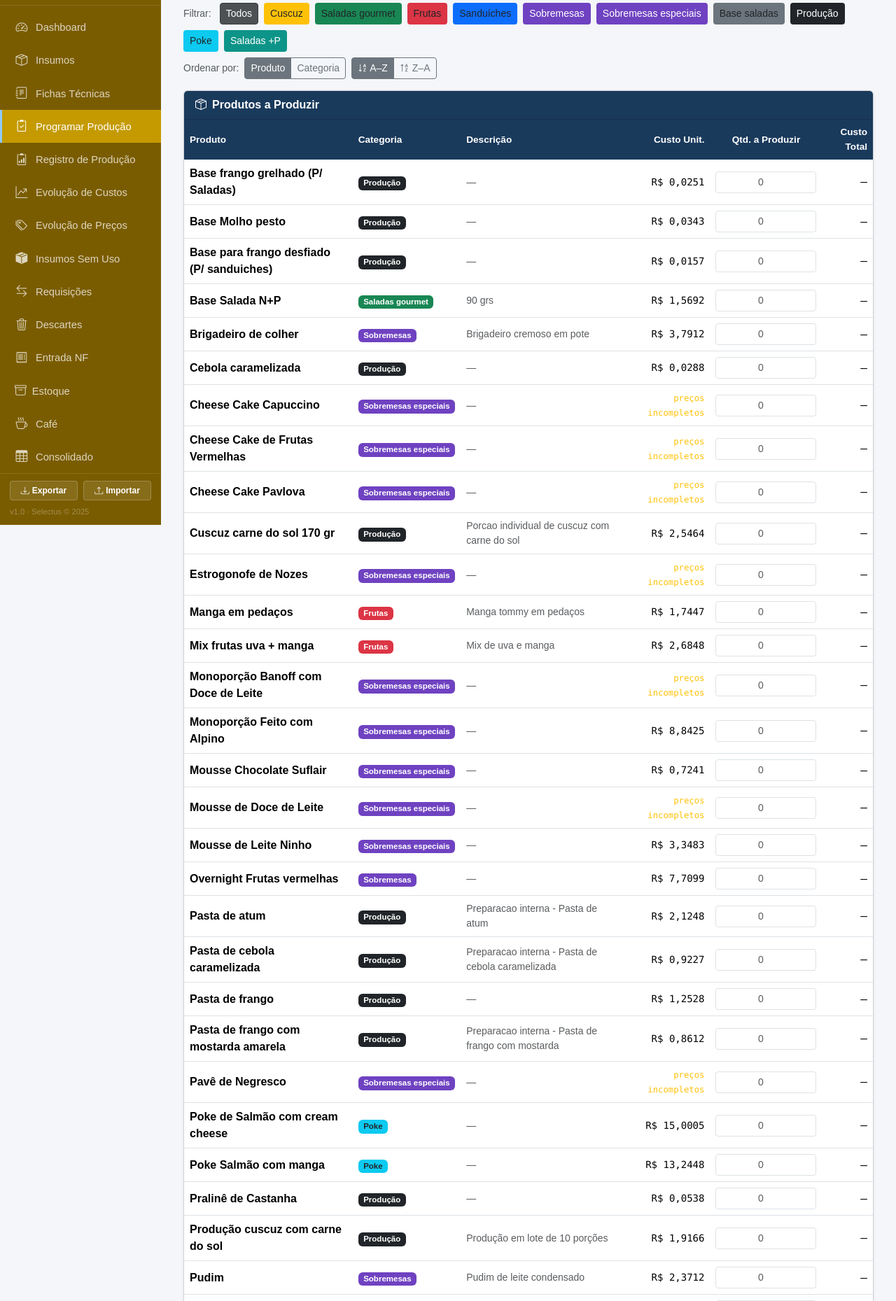
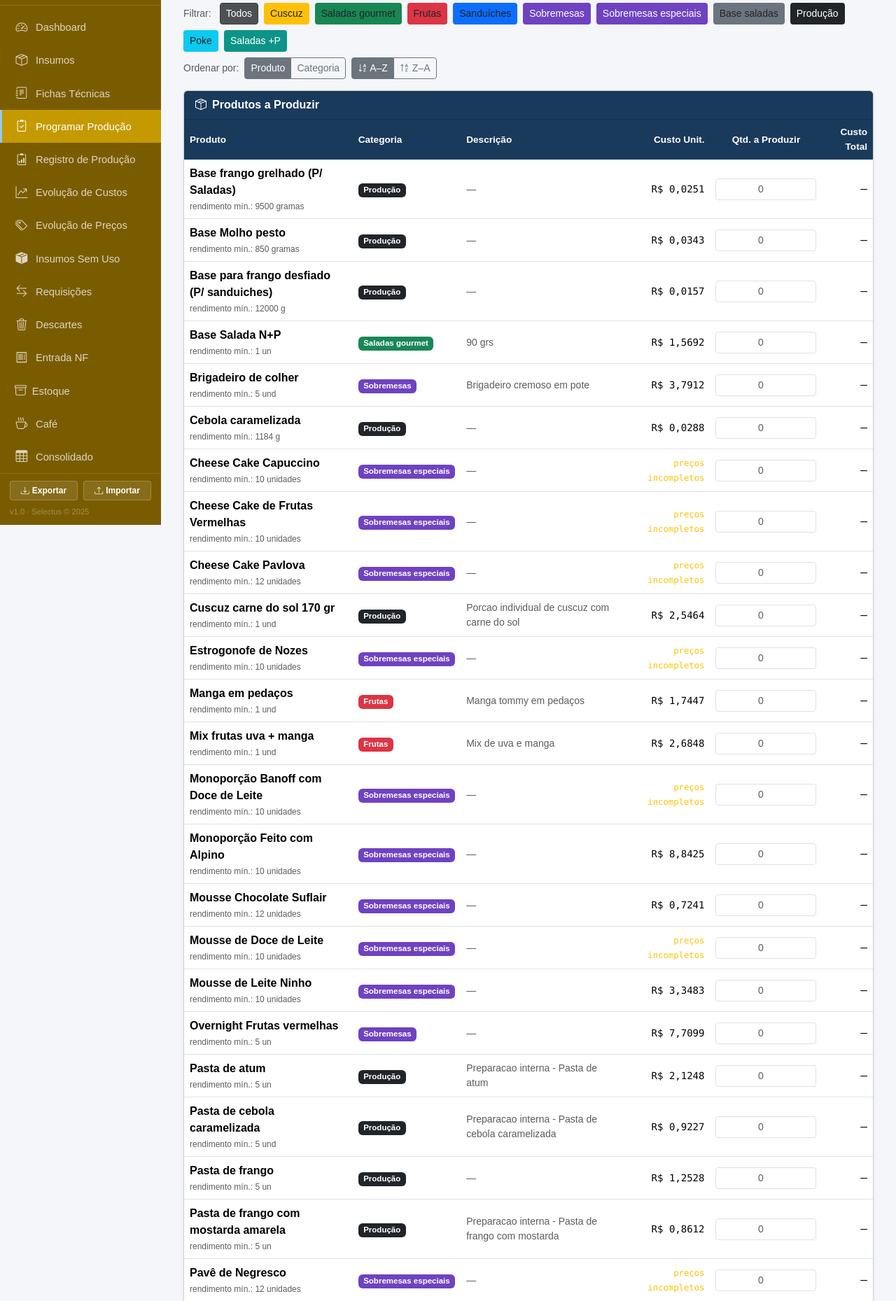
Before and after one commit to brennicius/sistemaselectus, a Flask app: page /producao in a window 1280 px wide. Shown: the part 101-1960 px from the top of the page at 70% size. Run offline with Flask 3, Linux system fonts and the light colour scheme; data comes from the database, SQL or seed files in the repository.

Commit message:
feat: exibe rendimento mínimo abaixo do nome na programação de produção
Co-Authored-By: Claude Sonnet 4.6 <noreply@anthropic.com>

```diff
--- a/templates/producao.html
+++ b/templates/producao.html
@@ -53,7 +53,14 @@
         <tbody>
           {% for p in prods %}
           <tr class="prod-row" data-cat="{{ p.categoria or '' }}">
-            <td class="fw-semibold">{{ p.nome }}</td>
+            <td class="fw-semibold">
+              {{ p.nome }}
+              {% if p.rendimento %}
+              <div class="text-muted fw-normal" style="font-size:.75rem;margin-top:2px">
+                rendimento mín.: {{ p.rendimento|int }} {{ p.unidade_rendimento or 'un' }}
+              </div>
+              {% endif %}
+            </td>
             <td>
               {% if p.categoria %}
               <span class="badge {{ cat_map.get(p.categoria, 'bg-secondary') }}" style="font-size:.72rem">{{ p.categoria }}</span>
```
